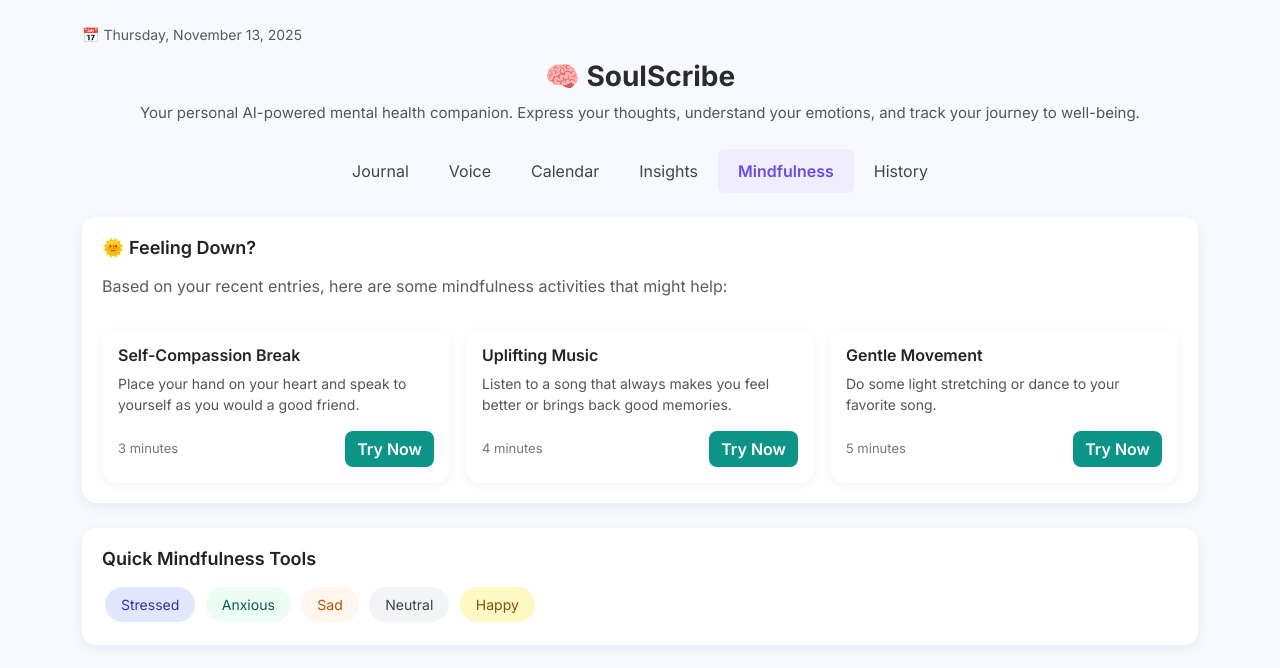
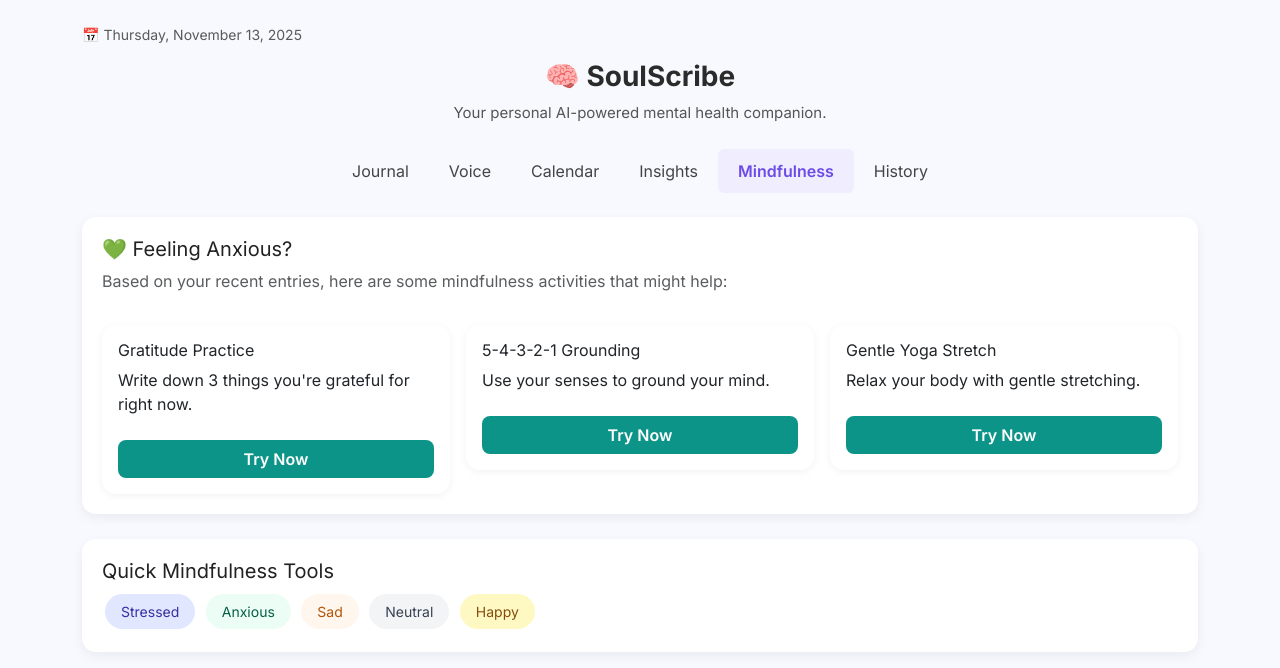
Before and after one commit to namramoradiya/SoulScribe, a Flask app: page /mindfulness in a window 1280 px wide. Shown: the top 668 px of the page. Run offline with Flask 3, Linux system fonts and the light colour scheme.

Commit message:
Implemented the Mindfulness Page

```diff
--- a/templates/mindfulness.html
+++ b/templates/mindfulness.html
@@ -4,8 +4,10 @@
   <meta charset="UTF-8">
   <meta name="viewport" content="width=device-width, initial-scale=1.0">
   <title>SoulScribe - Mindfulness</title>
+
   <link rel="stylesheet" href="https://fonts.googleapis.com/css2?family=Inter:wght@400;600;700&display=swap">
   <link rel="stylesheet" href="https://cdn.jsdelivr.net/npm/bootstrap@5.3.0/dist/css/bootstrap.min.css">
+
   <style>
     body {
       background: #f7f9fe;
@@ -13,14 +15,12 @@
       color: #222;
     }
 
-    /* Date */
     .date {
       font-size: 14px;
       color: #5a5a5a;
       margin-bottom: 15px;
     }
 
-    /* Header */
     .header h1 {
       font-weight: 700;
       font-size: 28px;
@@ -29,10 +29,8 @@
     .header p {
       font-size: 15px;
       color: #555;
-      margin-top: 5px;
     }
 
-    /* Navbar */
     .nav-tabs {
       border: none;
       justify-content: center;
@@ -51,7 +49,6 @@
       font-weight: 600;
     }
 
-    /* Section Card */
     .section-card {
       background: #fff;
       border-radius: 14px;
@@ -60,46 +57,23 @@
       margin-bottom: 25px;
     }
 
-    .section-card h5 {
-      font-weight: 600;
-      font-size: 18px;
-      margin-bottom: 15px;
-    }
-
-    /* Activity Cards */
     .activity-card {
       border: none;
       border-radius: 14px;
       box-shadow: 0 2px 8px rgba(0,0,0,0.05);
-      transition: transform 0.2s ease;
+      transition: 0.2s ease;
     }
-    .activity-card:hover {
-      transform: translateY(-3px);
-    }
-    .activity-card h6 {
-      font-weight: 600;
-      font-size: 16px;
-    }
-    .activity-card p {
-      font-size: 14px;
-      color: #555;
-    }
-    .activity-time {
-      font-size: 13px;
-      color: #777;
-    }
+    .activity-card:hover { transform: translateY(-3px); }
+
     .btn-try {
       background-color: #0d9488;
       color: #fff;
-      border: none;
+      border-radius: 8px;
+      padding: 6px 15px;
       font-weight: 600;
-      border-radius: 8px;
     }
-    .btn-try:hover {
-      background-color: #0f766e;
-    }
+    .btn-try:hover { background-color: #0f766e; }
 
-    /* Mood Tags */
     .mood-tags .btn {
       border-radius: 20px;
       padding: 6px 15px;
@@ -107,95 +81,211 @@
       font-weight: 500;
       margin: 3px;
     }
+
     .btn-stressed { background: #e0e7ff; color: #3730a3; }
-    .btn-anxious { background: #ecfdf5; color: #065f46; }
-    .btn-sad { background: #fff7ed; color: #b45309; }
-    .btn-neutral { background: #f3f4f6; color: #374151; }
-    .btn-happy { background: #fef9c3; color: #854d0e; }
+    .btn-anxious  { background: #ecfdf5; color: #065f46; }
+    .btn-sad      { background: #fff7ed; color: #b45309; }
+    .btn-neutral  { background: #f3f4f6; color: #374151; }
+    .btn-happy    { background: #fef9c3; color: #854d0e; }
+
+    /* Activity Detail Box */
+    .activity-detail {
+      background: #f3f4ff;
+      border: 1px solid #d6d9ff;
+      border-radius: 14px;
+      padding: 35px;
+      margin-top: 25px;
+      text-align: center;
+      display: none;
+    }
+
+    .activity-detail h3 {
+      font-weight: 700;
+      margin-top: 10px;
+    }
+
+    .dots span {
+      display: inline-block;
+      width: 10px;
+      height: 10px;
+      background: #c4c7ff;
+      border-radius: 50%;
+      margin: 3px;
+    }
+
+    .dots span.active {
+      background: #6a6dff;
+    }
+
+    .finish-btn {
+      background: #16a34a;
+      border: none;
+      padding: 10px 25px;
+      border-radius: 8px;
+      font-weight: 600;
+      color: #fff;
+      margin-top: 20px;
+    }
+    .finish-btn:hover { background: #15803d; }
   </style>
 </head>
 <body>
 
 <div class="container py-4">
 
-  <!-- Date -->
+  <!-- DATE -->
   <div class="date" id="date"></div>
 
-  <!-- Header -->
+  <!-- HEADER -->
   <div class="header text-center">
     <h1>🧠 SoulScribe</h1>
-    <p>Your personal AI-powered mental health companion. Express your thoughts,
-       understand your emotions, and track your journey to well-being.</p>
+    <p>Your personal AI-powered mental health companion.</p>
   </div>
 
-  <!-- Navigation Tabs -->
+  <!-- NAVIGATION -->
   <ul class="nav nav-tabs">
     <li class="nav-item"><a class="nav-link" href="/index">Journal</a></li>
-    <li class="nav-item"><a class="nav-link" href="#">Voice</a></li>
-    <li class="nav-item"><a class="nav-link" href="/calender">Calendar</a></li>
-    <li class="nav-item"><a class="nav-link" href="#">Insights</a></li>
+    <li class="nav-item"><a class="nav-link" href="/voice">Voice</a></li>
+    <li class="nav-item"><a class="nav-link" href="/calendar">Calendar</a></li>
+    <li class="nav-item"><a class="nav-link" href="/insights">Insights</a></li>
     <li class="nav-item"><a class="nav-link active" href="#">Mindfulness</a></li>
     <li class="nav-item"><a class="nav-link" href="/history">History</a></li>
   </ul>
 
-  <!-- Feeling Down Section -->
+  <!-- MAIN SUGGESTION SECTION -->
   <div class="section-card">
-    <h5>🌞 Feeling Down?</h5>
+
+    <h5 id="suggestionTitle">💚 Feeling Anxious?</h5>
     <p class="text-muted">Based on your recent entries, here are some mindfulness activities that might help:</p>
 
-    <div class="row g-3 mt-2">
-      <div class="col-md-4">
-        <div class="card activity-card p-3">
-          <h6>Self-Compassion Break</h6>
-          <p>Place your hand on your heart and speak to yourself as you would a good friend.</p>
-          <div class="d-flex justify-content-between align-items-center">
-            <span class="activity-time">3 minutes</span>
-            <button class="btn btn-try">Try Now</button>
-          </div>
-        </div>
+    <!-- ACTIVITY CARDS -->
+    <div class="row g-3 mt-2" id="activitiesContainer"></div>
+
+    <!-- ACTIVITY DETAIL SECTION -->
+    <div class="activity-detail" id="activityDetail">
+      <div style="font-size: 45px; color: #6366f1;">😊</div>
+      <h3 id="detailTitle">Activity Name</h3>
+      <p id="detailDesc" class="mt-2 text-muted"></p>
+
+      <div class="p-3 mt-3" style="background:#fff; border-radius:10px;">
+        Take your time with this activity. Focus on the present moment and be gentle with yourself.
       </div>
-      <div class="col-md-4">
-        <div class="card activity-card p-3">
-          <h6>Uplifting Music</h6>
-          <p>Listen to a song that always makes you feel better or brings back good memories.</p>
-          <div class="d-flex justify-content-between align-items-center">
-            <span class="activity-time">4 minutes</span>
-            <button class="btn btn-try">Try Now</button>
-          </div>
-        </div>
+
+      <div class="dots mt-3">
+        <span class="active"></span>
+        <span></span>
+        <span></span>
       </div>
-      <div class="col-md-4">
-        <div class="card activity-card p-3">
-          <h6>Gentle Movement</h6>
-          <p>Do some light stretching or dance to your favorite song.</p>
-          <div class="d-flex justify-content-between align-items-center">
-            <span class="activity-time">5 minutes</span>
-            <button class="btn btn-try">Try Now</button>
-          </div>
-        </div>
-      </div>
+
+      <button class="finish-btn" onclick="closeDetail()">I'm Finished</button>
+    </div>
+
+  </div>
+
+  <!-- QUICK MOOD TOOLS -->
+  <div class="section-card">
+    <h5>Quick Mindfulness Tools</h5>
+    <div class="mood-tags mt-2">
+      <button class="btn btn-stressed" onclick="loadMood('stressed')">Stressed</button>
+      <button class="btn btn-anxious" onclick="loadMood('anxious')">Anxious</button>
+      <button class="btn btn-sad" onclick="loadMood('sad')">Sad</button>
+      <button class="btn btn-neutral" onclick="loadMood('neutral')">Neutral</button>
+      <button class="btn btn-happy" onclick="loadMood('happy')">Happy</button>
     </div>
   </div>
 
-  <!-- Quick Mindfulness Tools -->
-  <div class="section-card">
-    <h5>Quick Mindfulness Tools</h5>
-    <div class="mood-tags mt-2">
-      <button class="btn btn-stressed">Stressed</button>
-      <button class="btn btn-anxious">Anxious</button>
-      <button class="btn btn-sad">Sad</button>
-      <button class="btn btn-neutral">Neutral</button>
-      <button class="btn btn-happy">Happy</button>
-    </div>
-  </div>
 </div>
 
 <script>
-  // Show today's date
-  document.getElementById("date").textContent =
-    "📅 " + new Date().toLocaleDateString("en-US", {
-      weekday: "long", year: "numeric", month: "long", day: "numeric"
-    });
+document.getElementById("date").textContent =
+  "📅 " + new Date().toLocaleDateString("en-US", {
+    weekday: "long",
+    year: "numeric",
+    month: "long",
+    day: "numeric"
+  });
+
+/* MOOD-BASED ACTIVITIES */
+const moodActivities = {
+  anxious: {
+    title: "💚 Feeling Anxious?",
+    cards: [
+      { title: "Gratitude Practice", desc: "Write down 3 things you're grateful for right now." },
+      { title: "5-4-3-2-1 Grounding", desc: "Use your senses to ground your mind." },
+      { title: "Gentle Yoga Stretch", desc: "Relax your body with gentle stretching." }
+    ]
+  },
+  stressed: {
+    title: "💙 Feeling Stressed?",
+    cards: [
+      { title: "Deep Breathing", desc: "Slow inhale 4 seconds, exhale 6 seconds." },
+      { title: "Body Scan", desc: "Relax each part of your body one by one." },
+      { title: "Short Walk", desc: "Clear your mind with a short outdoor walk." }
+    ]
+  },
+  sad: {
+    title: "💛 Feeling Sad?",
+    cards: [
+      { title: "Self-Compassion Break", desc: "Speak kindly to yourself." },
+      { title: "Uplifting Music", desc: "Play a song that lifts your spirit." },
+      { title: "Positive Memory Journal", desc: "Write about a happy memory." }
+    ]
+  },
+  neutral: {
+    title: "🤍 Feeling Neutral?",
+    cards: [
+      { title: "Mindful Pause", desc: "Take a moment to observe your surroundings." },
+      { title: "Stretch Reset", desc: "Loosen your muscles with quick stretches." },
+      { title: "Breath Awareness", desc: "Focus gently on your breathing." }
+    ]
+  },
+  happy: {
+    title: "💗 Feeling Happy?",
+    cards: [
+      { title: "Gratitude Boost", desc: "Write down what brought joy today." },
+      { title: "Acts of Kindness", desc: "Do something nice for someone." },
+      { title: "Joy Playlist", desc: "Enjoy your favorite upbeat songs." }
+    ]
+  }
+};
+
+/* LOAD MOOD ACTIVITIES */
+function loadMood(mood) {
+  document.getElementById("activityDetail").style.display = "none";
+
+  const data = moodActivities[mood];
+  document.getElementById("suggestionTitle").textContent = data.title;
+
+  const container = document.getElementById("activitiesContainer");
+  container.innerHTML = "";
+
+  data.cards.forEach(card => {
+    container.innerHTML += `
+      <div class="col-md-4">
+        <div class="card activity-card p-3">
+          <h6>${card.title}</h6>
+          <p>${card.desc}</p>
+          <button class="btn btn-try mt-2" onclick="showDetail('${card.title}', '${card.desc}')">Try Now</button>
+        </div>
+      </div>
+    `;
+  });
+}
+
+/* SHOW ACTIVITY DETAIL */
+function showDetail(title, desc) {
+  document.getElementById("detailTitle").textContent = title;
+  document.getElementById("detailDesc").textContent = desc;
+  document.getElementById("activityDetail").style.display = "block";
+}
+
+/* CLOSE DETAIL SECTION */
+function closeDetail() {
+  document.getElementById("activityDetail").style.display = "none";
+}
+
+/* INITIAL LOAD */
+loadMood("anxious");
 </script>
 
 </body>
```
